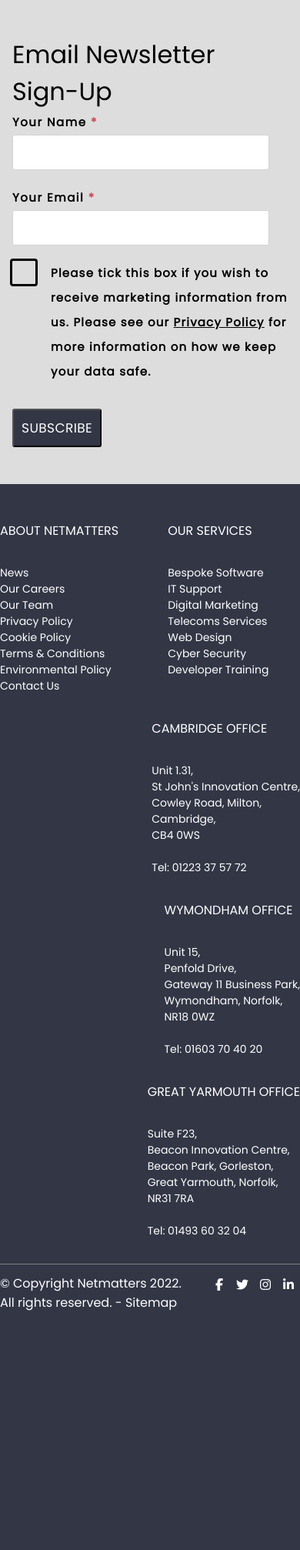
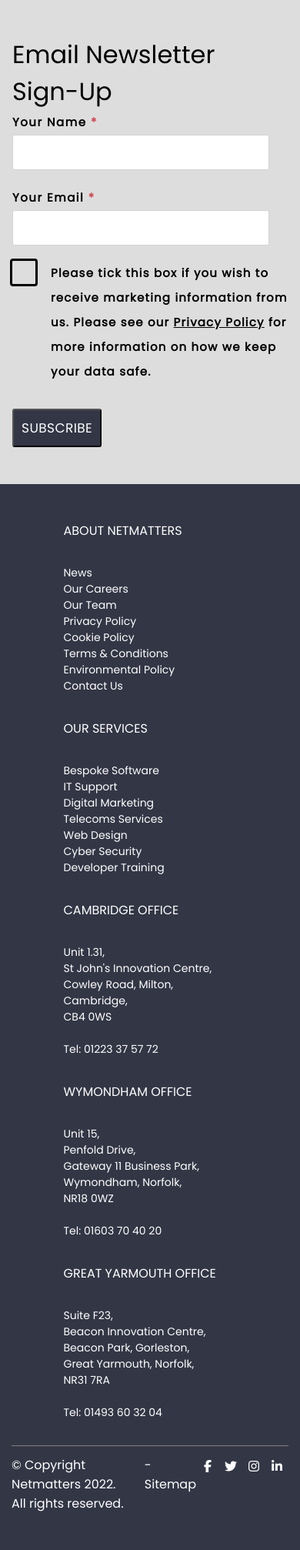
Before and after one commit to vargata/vargata.github.io, a PHP site: page / in a window 390 px wide. Shown: the part 747-2761 px from the top of the page at 77% size. Before the commit the page ends 2450 px from the top, so only its background shows below. Run offline with PHP 8.4, Linux system fonts and the light colour scheme; some libraries are stand-ins or nearby versions.

Commit message:
footer done

```diff
--- a/css/master.css
+++ b/css/master.css
@@ -1102,6 +1102,13 @@
 
 .main_footer > div {
   margin: 0px auto;
+  padding: 0px 15px;
+}
+
+@media (max-width: 990px) {
+  .main_footer > div {
+    max-width: 720px;
+  }
 }
 
 @media (min-width: 990px) {
@@ -1116,10 +1123,13 @@
   }
 }
 
+.main_footer ul {
+  width: 225px;
+}
+
 .main_footer .main_footer_container {
   display: flex;
-  flex-direction: row;
-  justify-content: flex-end;
+  justify-content: space-between;
   flex-wrap: wrap;
   width: 100%;
   border-bottom: 1px solid grey;
@@ -1128,8 +1138,44 @@
   row-gap: 2rem;
 }
 
-.main_footer .main_footer_container div:nth-child(2) {
-  margin-right: auto;
+.main_footer .top_container {
+  display: inline-flex;
+  flex-wrap: wrap;
+}
+
+@media (max-width: 1260px) {
+  .main_footer .top_container {
+    justify-content: space-evenly;
+    width: 100%;
+  }
+}
+
+@media (max-width: 770px) {
+  .main_footer .top_container {
+    justify-content: center;
+    width: 100%;
+    row-gap: 2rem;
+  }
+}
+
+.main_footer .bottom_container {
+  display: inline-flex;
+  flex-wrap: wrap;
+}
+
+@media (max-width: 1260px) {
+  .main_footer .bottom_container {
+    justify-content: space-evenly;
+    width: 100%;
+  }
+}
+
+@media (max-width: 770px) {
+  .main_footer .bottom_container {
+    justify-content: center;
+    width: 100%;
+    row-gap: 2rem;
+  }
 }
 
 .main_footer ul {
@@ -1166,8 +1212,17 @@
 
 .copyright {
   display: inline-flex;
-  flex-wrap: wrap;
   margin-top: 5px;
+}
+
+.copyright .important {
+  display: block !important;
+}
+
+@media (min-width: 770px) {
+  .copyright .important {
+    display: none !important;
+  }
 }
 
 .socialmedia {
--- a/index.html
+++ b/index.html
@@ -239,7 +239,7 @@
 		<footer class="main_footer">
 			<div>
 				<div class="main_footer_container">
-					<div>
+					<div class="top_container">
 						<ul>
 							<li><h2>ABOUT NETMATTERS</h2></li>
 							<li><a href="#">News</a></li>
@@ -251,8 +251,6 @@
 							<li><a href="#">Environmental Policy</a></li>
 							<li><a href="#">Contact Us</a></li>
 						</ul>
-					</div>
-					<div>
 						<ul>
 							<li><h2>OUR SERVICES</h2></li>
 							<li><a href="#">Bespoke Software</a></li>
@@ -264,7 +262,7 @@
 							<li><a href="#">Developer Training</a></li>
 						</ul>
 					</div>
-					<div>
+					<div class="bottom_container">
 						<ul>
 							<li><h2>CAMBRIDGE OFFICE</h2></li>
 							<li>Unit 1.31,</li>
@@ -275,8 +273,6 @@
 							<li>&nbsp;</li>
 							<li>Tel: <a href="#">01223 37 57 72</a></li>
 						</ul>
-					</div>
-					<div>
 						<ul>
 							<li><h2>WYMONDHAM OFFICE</h2></li>
 							<li>Unit 15,</li>
@@ -287,8 +283,6 @@
 							<li>&nbsp;</li>
 							<li>Tel: <a href="#">01603 70 40 20</a></li>
 						</ul>
-					</div>
-					<div>
 						<ul>
 							<li><h2>GREAT YARMOUTH OFFICE</h2></li>
 							<li>Suite F23,</li>
@@ -303,7 +297,7 @@
 				</div>
 				<div class="copy_container">
 					<div class="copyright">
-						<span>&copy; Copyright Netmatters 2022.&nbsp;</span><span>All rights reserved.</span><span>&nbsp;-&nbsp;</span><span><a href="#">Sitemap</a></span>
+						&copy; Copyright Netmatters 2022.&nbsp;<br class="important"/>All rights reserved.<span>&nbsp;-&nbsp;<a href="#">Sitemap</a></span>
 					</div>
 					<div class="socialmedia">
 						<a href="#" class="sm_icon1"><i class="sm_icon fa-brands fa-facebook-f"></i></a>
--- a/scss/_pagefooter.scss
+++ b/scss/_pagefooter.scss
@@ -4,6 +4,9 @@
 	padding: 3rem 0px;
 
 	>div{
+		@media (max-width:990px){
+			max-width: 720px;
+		}
 		@media (min-width:990px){
 			width: 970px;
 		}
@@ -11,21 +14,49 @@
 			width: 1200px;
 		}
 		margin: 0px auto;
+		padding: 0px 15px;
+	}
+
+	ul{
+		width: 225px;
 	}
 
 	.main_footer_container{
 		display: flex;
-		flex-direction: row;
-		justify-content: flex-end;
+		justify-content: space-between;
 		flex-wrap: wrap;
 		width: 100%;
 		border-bottom: 1px solid grey;
 		padding-bottom: 2rem;
 		column-gap: 4rem;
 		row-gap: 2rem;
+	}
 
-		div:nth-child(2){
-			margin-right: auto;
+	.top_container{
+		display: inline-flex;
+		flex-wrap: wrap;
+		@media (max-width:1260px){
+			justify-content: space-evenly;
+			width: 100%;
+		}
+		@media (max-width: 770px){
+			justify-content: center;
+			width: 100%;
+			row-gap: 2rem;
+		}
+	}
+
+	.bottom_container{
+		display: inline-flex;
+		flex-wrap: wrap;
+		@media (max-width:1260px){
+			justify-content: space-evenly;
+			width: 100%;
+		}
+		@media (max-width: 770px){
+			justify-content: center;
+			width: 100%;
+			row-gap: 2rem;
 		}
 	}
 
@@ -54,6 +85,8 @@
 	}
 }
 
+//copyright line
+
 .copy_container{
 	margin-top: 5px;
 	width: 100%;
@@ -64,9 +97,16 @@
 
 .copyright{
 	display: inline-flex;
-	flex-wrap: wrap;
 	margin-top: 5px;
+	.important{
+		display: block !important;
+		@media (min-width: 770px){
+			display: none !important;
+		}
+	}
 }
+
+//social media links
 
 .socialmedia{
 	display: inline-flex;
```
